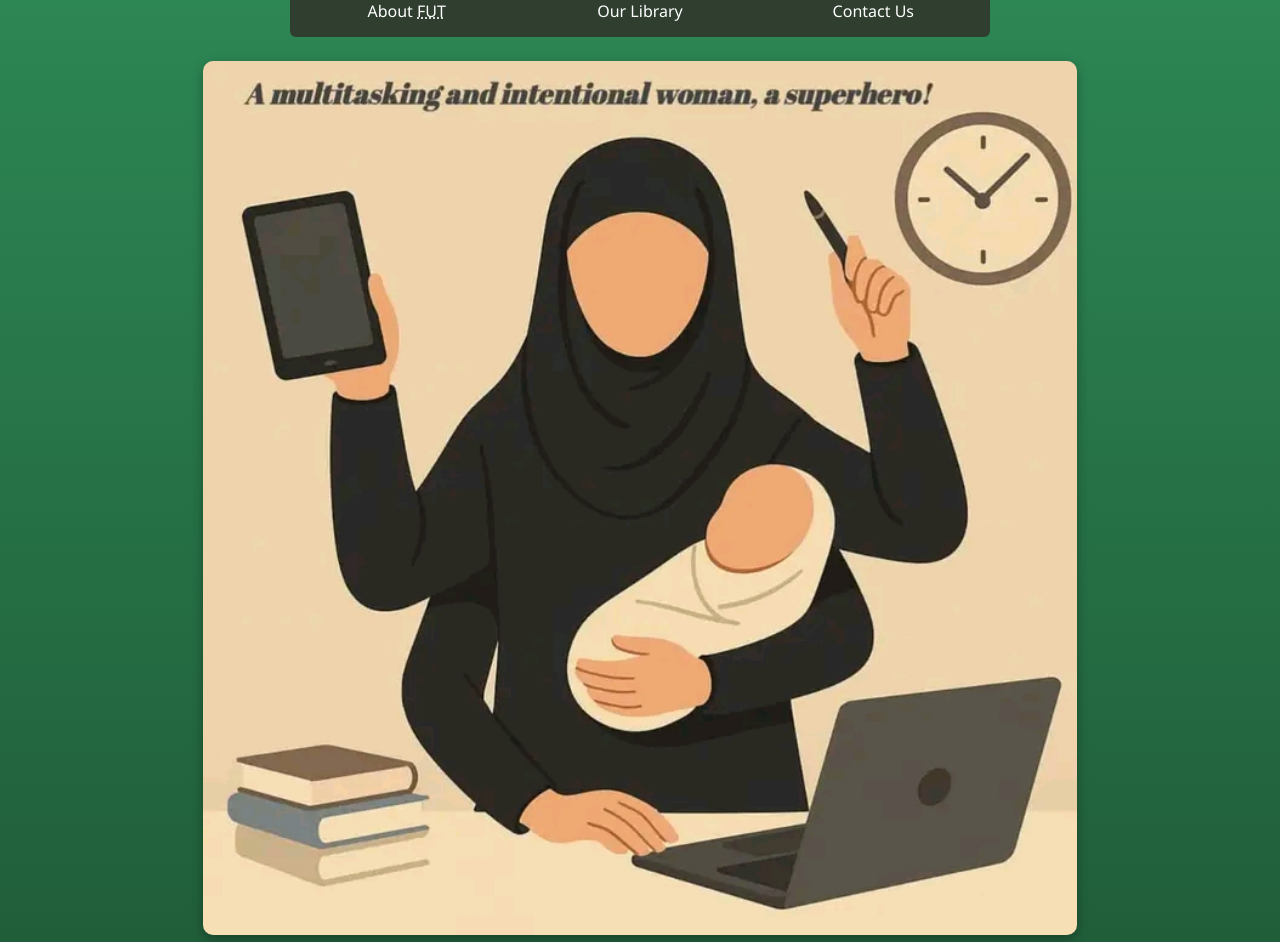
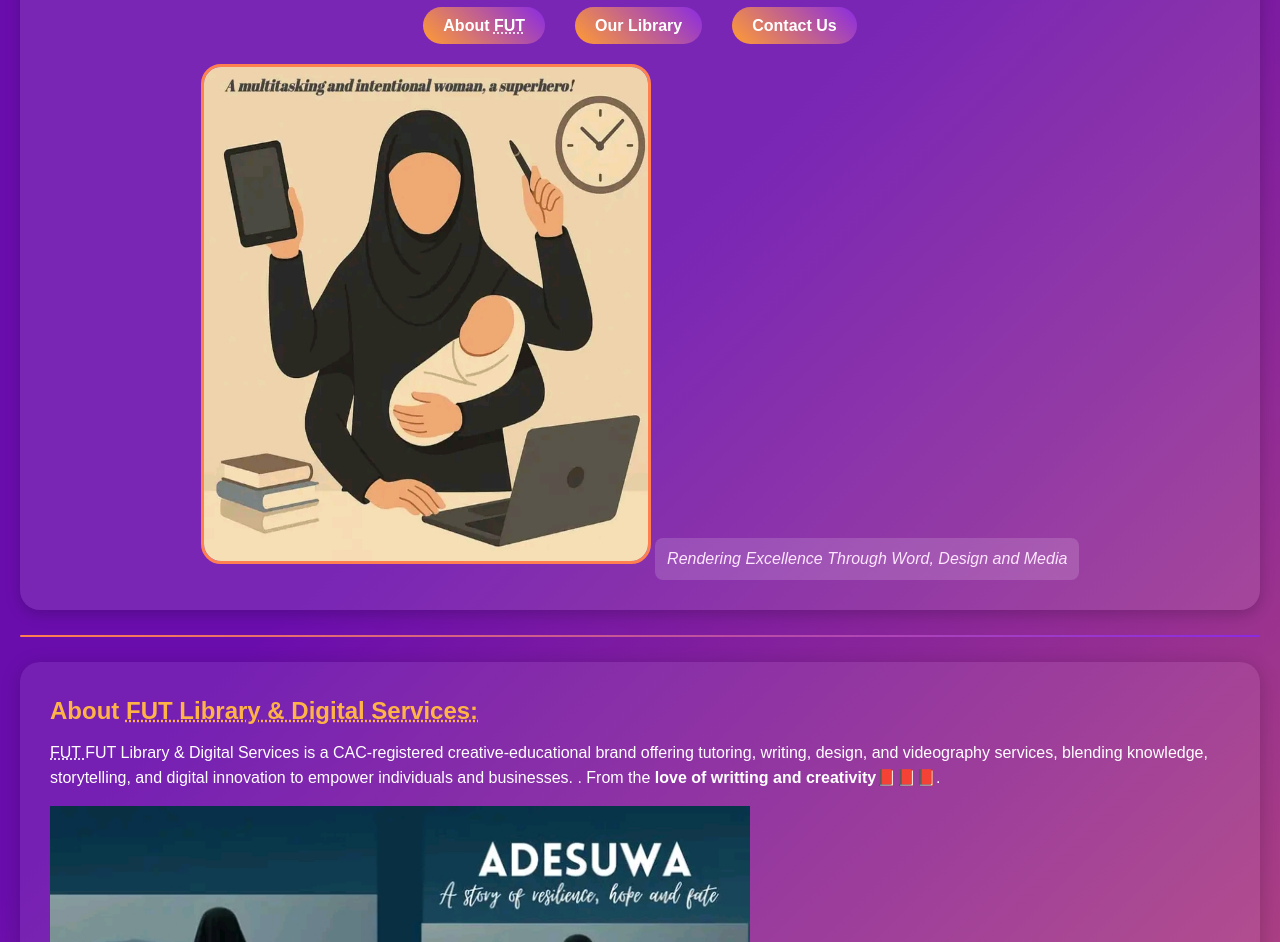
Before and after one commit to Jb-real/FUT-website, a plain HTML site: page index.html in a window 1280 px wide. Shown: the part 113-1055 px from the top of the page. Drawn offline with Linux system fonts and the light colour scheme.

Commit message:
Update style.css

```diff
--- a/CSS/style.css
+++ b/CSS/style.css
@@ -1,152 +1,176 @@
-/* ====== FUT Library & Digital Services Style ====== */
+/* ===== FUT Library & Digital Services - Colorful Theme ===== */
 
-/* General Reset */
+/* Global reset */
 * {
   margin: 0;
   padding: 0;
   box-sizing: border-box;
-  font-family: 'Segoe UI', Arial, sans-serif;
 }
 
-/* Body Styling */
+/* Body and background */
 body {
-  background: #f7f9f4;
-  color: #333;
+  font-family: "Poppins", sans-serif;
+  background: linear-gradient(135deg, #6a0dad 25%, #ff7f50 100%);
+  color: #fff;
   line-height: 1.6;
+  min-height: 100vh;
+  padding: 20px;
 }
 
-/* Header Section */
+/* Header */
 header {
-  background: linear-gradient(180deg, #2e8b57, #1f5a37);
-  color: #fff;
   text-align: center;
-  padding: 2rem 1rem;
-  box-shadow: 0 4px 10px rgba(0,0,0,0.2);
+  padding: 30px 10px;
+  background: rgba(255, 255, 255, 0.1);
+  border-radius: 20px;
+  box-shadow: 0 4px 15px rgba(0, 0, 0, 0.2);
+  margin-bottom: 20px;
 }
 
 header h1 {
-  font-size: 2rem;
-  letter-spacing: 1px;
-  margin-bottom: 1rem;
+  color: #fff;
+  font-size: 2.2rem;
+  text-shadow: 2px 2px 8px rgba(0, 0, 0, 0.4);
 }
 
-/* Navigation Bar */
+/* Navigation Menu */
 nav ul {
   list-style: none;
   display: flex;
   justify-content: center;
-  background: #2f3e2f;
-  border-radius: 6px;
-  overflow: hidden;
-  max-width: 700px;
-  margin: 0 auto;
-}
-
-nav ul li {
-  flex: 1;
+  gap: 30px;
+  margin-top: 20px;
+  flex-wrap: wrap;
 }
 
 nav ul li a {
-  display: block;
-  padding: 0.8rem 1rem;
   text-decoration: none;
   color: #fff;
-  font-weight: 500;
-  transition: all 0.3s ease;
+  background: linear-gradient(45deg, #ff9c33, #8a2be2);
+  padding: 10px 20px;
+  border-radius: 25px;
+  font-weight: bold;
+  transition: all 0.3s ease-in-out;
 }
 
 nav ul li a:hover {
-  background: #8bc34a;
-  color: #1f1f1f;
+  background: linear-gradient(45deg, #fff, #ff7f50);
+  color: #6a0dad;
+  transform: scale(1.1);
+  box-shadow: 0 0 10px rgba(255, 255, 255, 0.8);
 }
 
-/* Header Image */
+/* Figure styling */
 figure {
-  margin: 1.5rem auto;
-  text-align: center;
+  margin-top: 25px;
 }
 
 figure img {
-  border-radius: 10px;
-  box-shadow: 0 4px 12px rgba(0,0,0,0.3);
-  width: 70%;
-  height: auto;
+  border-radius: 20px;
+  border: 3px solid #ff7f50;
+  transition: transform 0.4s ease;
+}
+
+figure img:hover {
+  transform: scale(1.03);
 }
 
 figcaption {
-  margin-top: 0.8rem;
-  color: #f2f2f2;
+  margin-top: 10px;
   font-style: italic;
+  color: #ffe6ff;
+  background: rgba(255, 255, 255, 0.15);
+  padding: 8px 12px;
+  border-radius: 8px;
+  display: inline-block;
 }
 
-/* Main Section */
+/* Article and Main content */
 main {
-  max-width: 900px;
-  margin: 2rem auto;
-  background: #fff;
-  padding: 2rem;
-  border-radius: 10px;
-  box-shadow: 0 2px 10px rgba(0,0,0,0.1);
+  background: rgba(255, 255, 255, 0.08);
+  border-radius: 20px;
+  padding: 30px;
+  box-shadow: 0 4px 20px rgba(0, 0, 0, 0.2);
 }
 
-/* Headings */
-h2, h3, h4 {
-  color: #2e8b57;
-  margin-bottom: 0.8rem;
+article h2,
+article h3,
+article h4 {
+  color: #ffb347;
+  margin-bottom: 10px;
 }
 
-/* Paragraphs */
 p {
-  margin-bottom: 1rem;
-  text-align: justify;
+  margin-bottom: 15px;
+  font-size: 1rem;
 }
 
-/* Aside */
-aside {
-  background: #f0f8f5;
-  border-left: 4px solid #2e8b57;
-  padding: 1rem;
-  border-radius: 6px;
-  margin-top: 1rem;
+/* Links inside main */
+a {
+  color: #ffe;
+  text-decoration: underline;
 }
 
-/* Links */
-a {
-  color: #2e8b57;
-  text-decoration: none;
+a:hover {
+  color: #ffb347;
+}
+
+/* Details and Summary */
+details {
+  background: rgba(255, 255, 255, 0.12);
+  padding: 15px;
+  border-radius: 10px;
+  margin: 15px 0;
+  cursor: pointer;
+}
+
+summary {
+  color: #ffdf80;
   font-weight: bold;
 }
 
-a:hover {
-  color: #1a4d2e;
+details p {
+  margin-top: 10px;
+  color: #fff;
 }
 
 /* Footer */
 footer {
-  background: #1f5a37;
-  color: #fff;
   text-align: center;
-  padding: 1rem;
-  margin-top: 2rem;
-  border-top: 3px solid #8bc34a;
+  padding: 15px;
+  background: rgba(255, 255, 255, 0.15);
+  border-radius: 20px;
+  margin-top: 25px;
+  font-size: 0.9rem;
+  letter-spacing: 1px;
 }
 
-/* HR Lines */
-hr {
-  border: 0;
-  border-top: 1px solid #ddd;
-  margin: 1.5rem 0;
+footer p {
+  color: #fff;
 }
 
-/* Responsive */
+/* Horizontal lines */
+hr {
+  border: none;
+  height: 2px;
+  background: linear-gradient(to right, #ff7f50, #8a2be2);
+  margin: 25px 0;
+  border-radius: 2px;
+}
+
+/* Responsive design */
 @media (max-width: 768px) {
   nav ul {
     flex-direction: column;
+    gap: 15px;
   }
+
   figure img {
     width: 90%;
+    height: auto;
   }
+
   main {
-    padding: 1rem;
+    padding: 20px;
   }
 }
```
